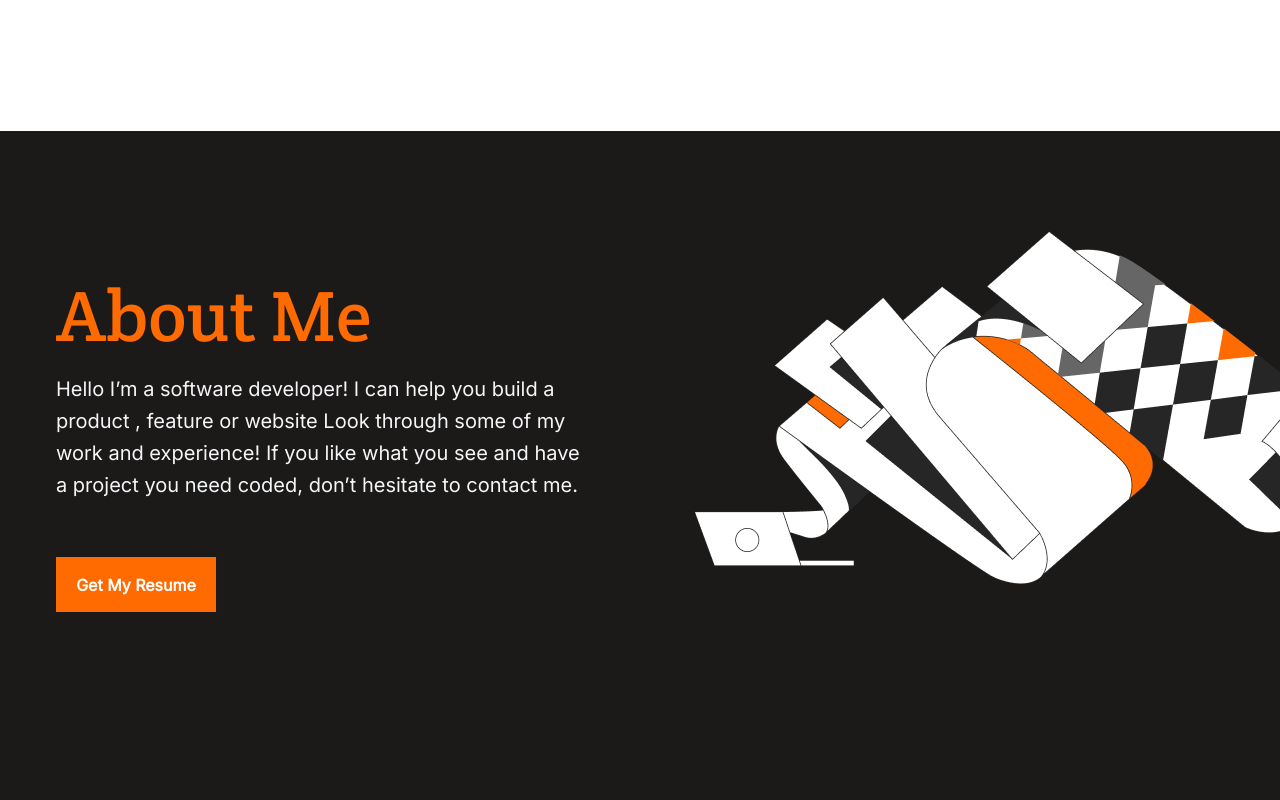
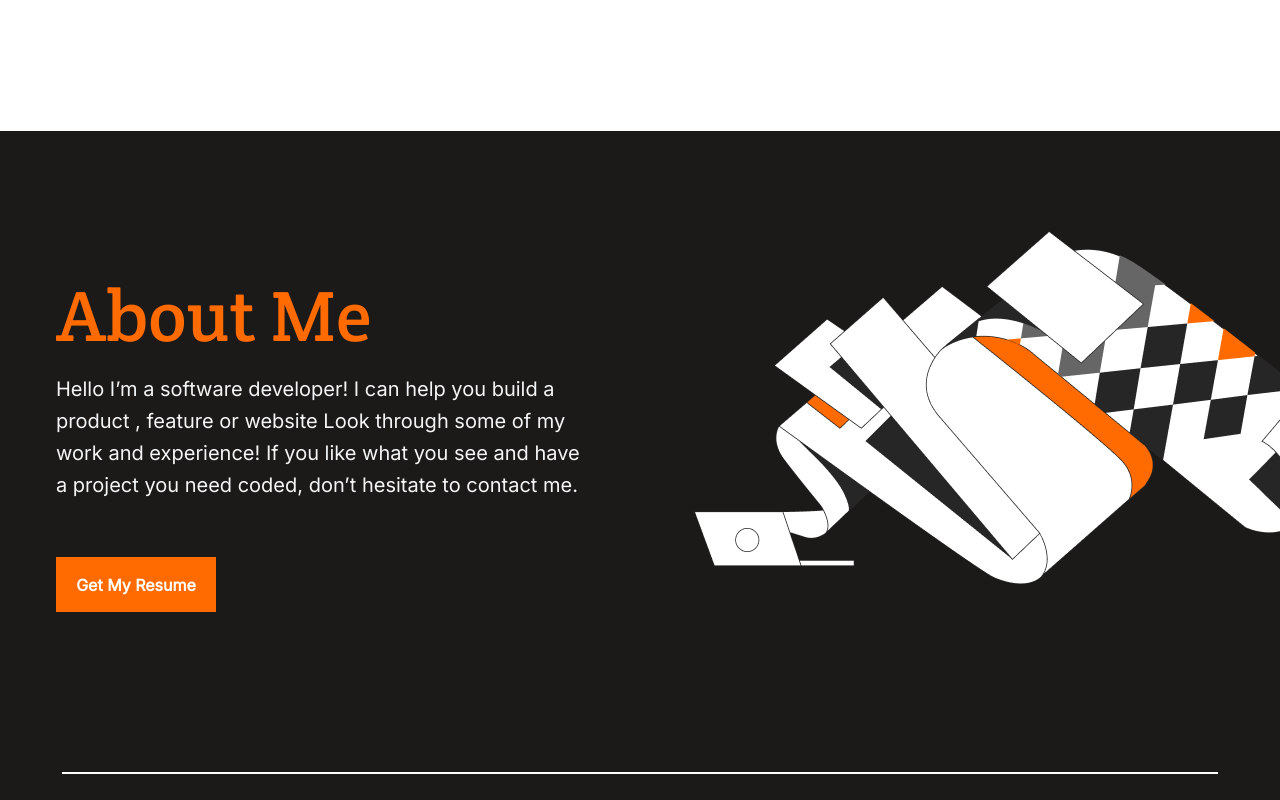
Before and after one commit to Chimoneg27/Personal-Portfolio, a website: page index.html in a window 1280 px wide. Shown: the part 2280-3080 px from the top of the page. Drawn offline with Linux system fonts and the light colour scheme.

Commit message:
Add horizontal image to about-me section

```diff
--- a/styles/desktop.css
+++ b/styles/desktop.css
@@ -278,7 +278,7 @@
   }
 
   .about-me {
-    background-image: url(/images/desktop-images/illustration-about\ me\ desktop.png);
+    background-image: url(/images/desktop-images/illustration-about\ me\ desktop.png), url(/images/desktop-images/about-me-line.jpg);
     background-repeat: no-repeat;
     background-position: 100% 11%, 50% 51%;
   }
```
Also changed, not shown: images/desktop-images/about-me-line.jpg (renamed from images/desktop-images/Vector 4about-vector.jpg).
